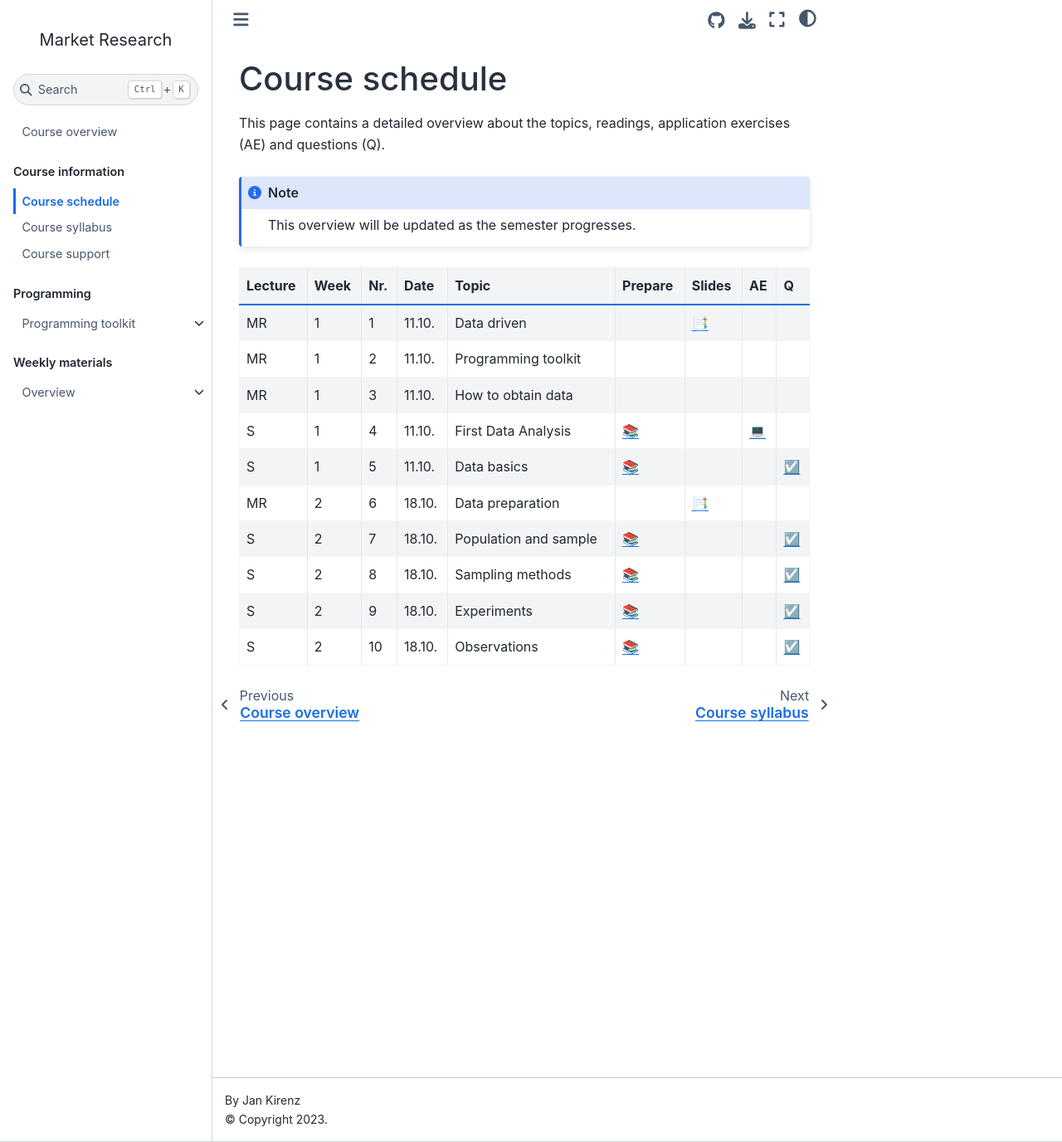
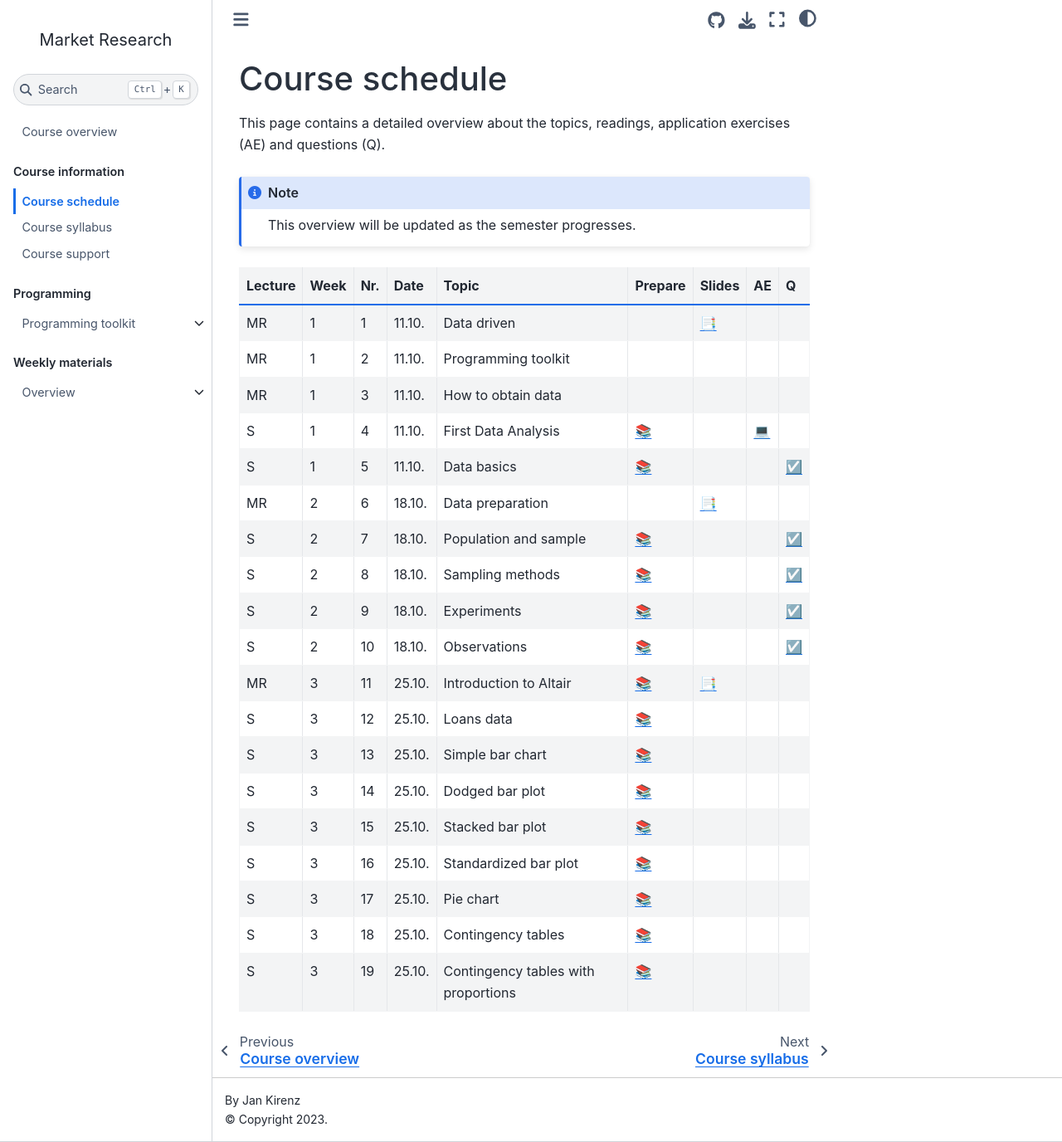
Before and after one commit to mr-ws22/website, a Jupyter Book: the page built from docs/course-schedule.md, in a window 1280 px wide and 1376 px high. Shown: the whole window at 83% size. Built offline with Jupyter Book 1.0.4 settings and Sphinx 7.4.7 and the Sphinx Book theme 1.1.4, drawn with Linux system fonts in a browser that asks for light colours; comment, search, counter and statistics services are not loaded.

Commit message:
Update course-schedule.md

```diff
--- a/docs/course-schedule.md
+++ b/docs/course-schedule.md
@@ -20,3 +20,12 @@ This overview will be updated as the semester progresses.
 |	S	|	2	|	8	|	18.10.	|	Sampling methods	|	[📚](https://openintro-ims.netlify.app/data-design.html#sampling-principles-strategies)	|		|		|	[☑️](https://forms.gle/SnQsTPKF5CRQ1Wa49)	|
 |	S	|	2	|	9	|	18.10.	|	Experiments	|	[📚](https://openintro-ims.netlify.app/data-design.html#experiments)	|		|		|	[☑️](https://forms.gle/6Tu92Ez83XANW8Un6)	|
 |	S	|	2	|	10	|	18.10.	|	Observations	|	[📚](https://openintro-ims.netlify.app/data-design.html#observational-studies)	|		|		|	[☑️](https://forms.gle/V36KmsTjeH2finms9)	|
+|	MR	|	3	|	11	|	25.10.	|	Introduction to Altair	|	[📚](https://uwdata.github.io/visualization-curriculum/altair_introduction.html)	|	[📑](https://drive.google.com/file/d/1-ZClN3oVlIwMtL8n1Z4dWyTIqH7kMdO4/view?usp=sharing)	|		|		|
+|	S	|	3	|	12	|	25.10.	|	Loans data	|	[📚](https://openintro-ims.netlify.app/explore-categorical.html#explore-categorical)	|		|		|		|
+|	S	|	3	|	13	|	25.10.	|	Simple bar chart	|	[📚](https://openintro-ims.netlify.app/explore-categorical.html#contingency-tables-and-bar-plots)	|		|		|		|
+|	S	|	3	|	14	|	25.10.	|	Dodged bar plot	|	[📚](https://openintro-ims.netlify.app/explore-categorical.html#bar-plots-with-two-variables)	|		|		|		|
+|	S	|	3	|	15	|	25.10.	|	Stacked bar plot	|	[📚](https://openintro-ims.netlify.app/explore-categorical.html#bar-plots-with-two-variables)	|		|		|		|
+|	S	|	3	|	16	|	25.10.	|	Standardized bar plot	|	[📚](https://openintro-ims.netlify.app/explore-categorical.html#bar-plots-with-two-variables)	|		|		|		|
+|	S	|	3	|	17	|	25.10.	|	Pie chart	|	[📚](https://openintro-ims.netlify.app/explore-categorical.html#pie-charts)	|		|		|		|
+|	S	|	3	|	18	|	25.10.	|	Contingency tables	|	[📚](https://openintro-ims.netlify.app/explore-categorical.html#contingency-tables-and-bar-plots)	|		|		|		|
+|	S	|	3	|	19	|	25.10.	|	Contingency tables with proportions	|	[📚](https://openintro-ims.netlify.app/explore-categorical.html#row-and-column-proportions)	|		|		|		|
```
